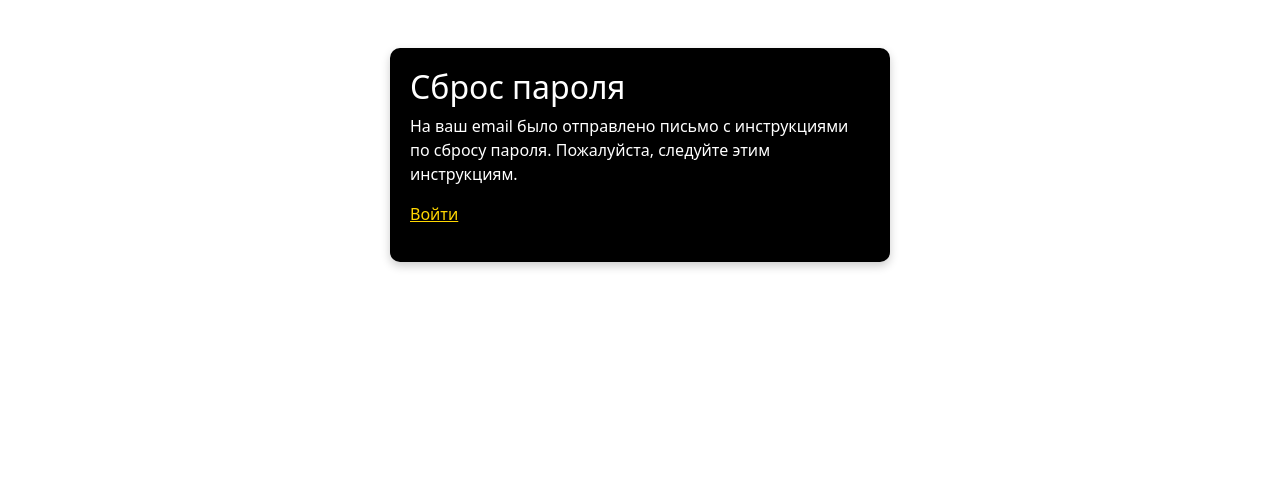
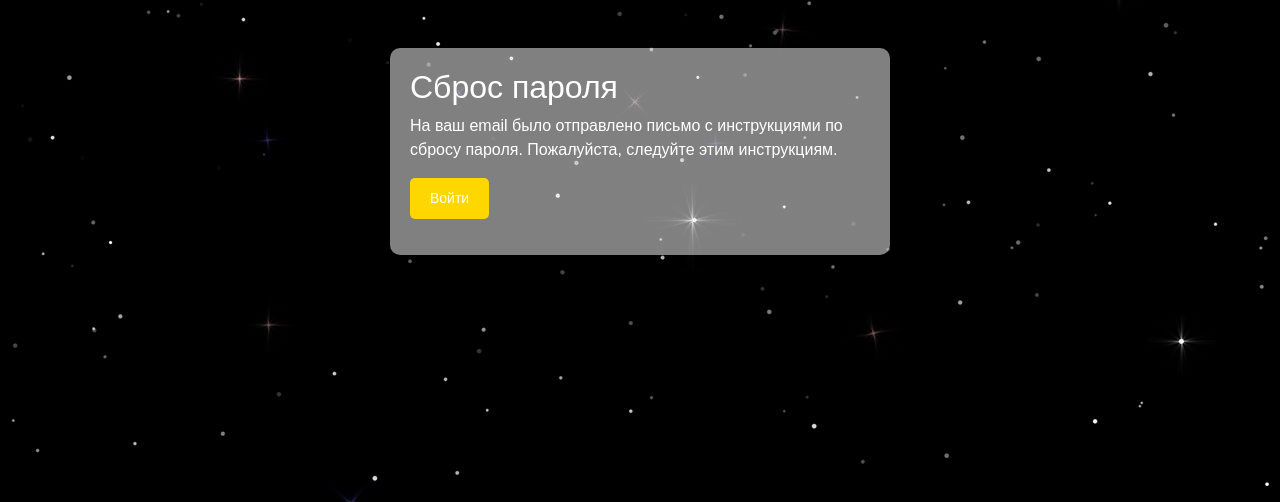
Before and after one commit to zzhaann/FindIT, a Django app: page /password_reset/done/ in a window 1280 px wide. Shown: the top 502 px of the page. Run offline with Django 4.2, Linux system fonts and the light colour scheme; parts of the project's set-up code (start-up, migrations or seed data) failed here and were passed over.

Commit message:
password

```diff
--- a/findit/main/static/main/css/employer_dashboard.css
+++ b/findit/main/static/main/css/employer_dashboard.css
@@ -1,8 +1,8 @@
 /* Общие стили */
 body {
     background: url("/static/main/img/земля.jpg");
-    background-size: 1200px;
-    background-position: 650px;
+    background-size: 1000px;
+    background-position: 430px;
     background-repeat: no-repeat;
     background-color: #090417;
     background-size: cover;
--- a/findit/main/static/main/css/password_reset_confirm.css
+++ b/findit/main/static/main/css/password_reset_confirm.css
@@ -1,12 +1,10 @@
 body {
     font-family: Arial, sans-serif;
-    margin: 0;
-    padding: 0;
-    background-color: white; /
+    background: url("/static/main/img/звезды.jpg");
 }
 
 .reset-container {
-    background-color: #000;
+    background-color: rgba(255, 255, 255, 0.5);
     color: #fff;
     max-width: 500px;
     margin: 50px auto;
--- a/findit/main/static/main/css/password_reset_done.css
+++ b/findit/main/static/main/css/password_reset_done.css
@@ -1,5 +1,9 @@
+body {
+    font-family: Arial, sans-serif;
+    background: url("/static/main/img/звезды.jpg");
+}
 .container {
-            background-color: #000000;
+        background-color: rgba(255, 255, 255, 0.5);
         color: white;
         padding: 20px;
         border-radius: 10px;
@@ -26,3 +30,21 @@
     a:hover {
         text-decoration: underline;
     }
+
+
+    .yellow-button {
+    display: inline-block; /* Позволяет стилизовать элемент как кнопку */
+    background-color: #FFD700; /* Желтый цвет */
+    color: white; /* Белый текст */
+    padding: 10px 20px; /* Отступы для удобства */
+    text-decoration: none; /* Убирает подчеркивание */
+    border: none; /* Без границы */
+    border-radius: 5px; /* Закругленные края */
+    font-size: 14px; /* Размер шрифта */
+    text-align: center; /* Центрирование текста */
+    cursor: pointer; /* Указатель при наведении */
+}
+
+.yellow-button:hover {
+    background-color: #FFC300; /* Более темный желтый цвет при наведении */
+}
--- a/findit/main/templates/main/password_reset.html
+++ b/findit/main/templates/main/password_reset.html
@@ -23,7 +23,7 @@
         </div>
         <button type="submit" class="btn btn-primary">Отправить</button>
     </form>
-    <p class="mt-3">Если не можете войти, вы можете </p>
+    <p class="mt-3">. </p>
 </div>
 </body>
 </html>
--- a/findit/main/templates/main/password_reset_done.html
+++ b/findit/main/templates/main/password_reset_done.html
@@ -12,7 +12,10 @@
     <div class="container mt-5">
         <h2>Сброс пароля</h2>
         <p>На ваш email было отправлено письмо с инструкциями по сбросу пароля. Пожалуйста, следуйте этим инструкциям.</p>
-        <p><a href="{% url 'login' %}">Войти</a></p>
+       <p>
+    <a href="{% url 'login' %}" class="yellow-button">Войти</a>
+</p>
+
     </div>
 </body>
 </html>
```
Also changed, not shown: findit/main/static/main/css/password_reset.css (+8 -3 lines). Lines whose indentation alone changed are shown as unchanged.
